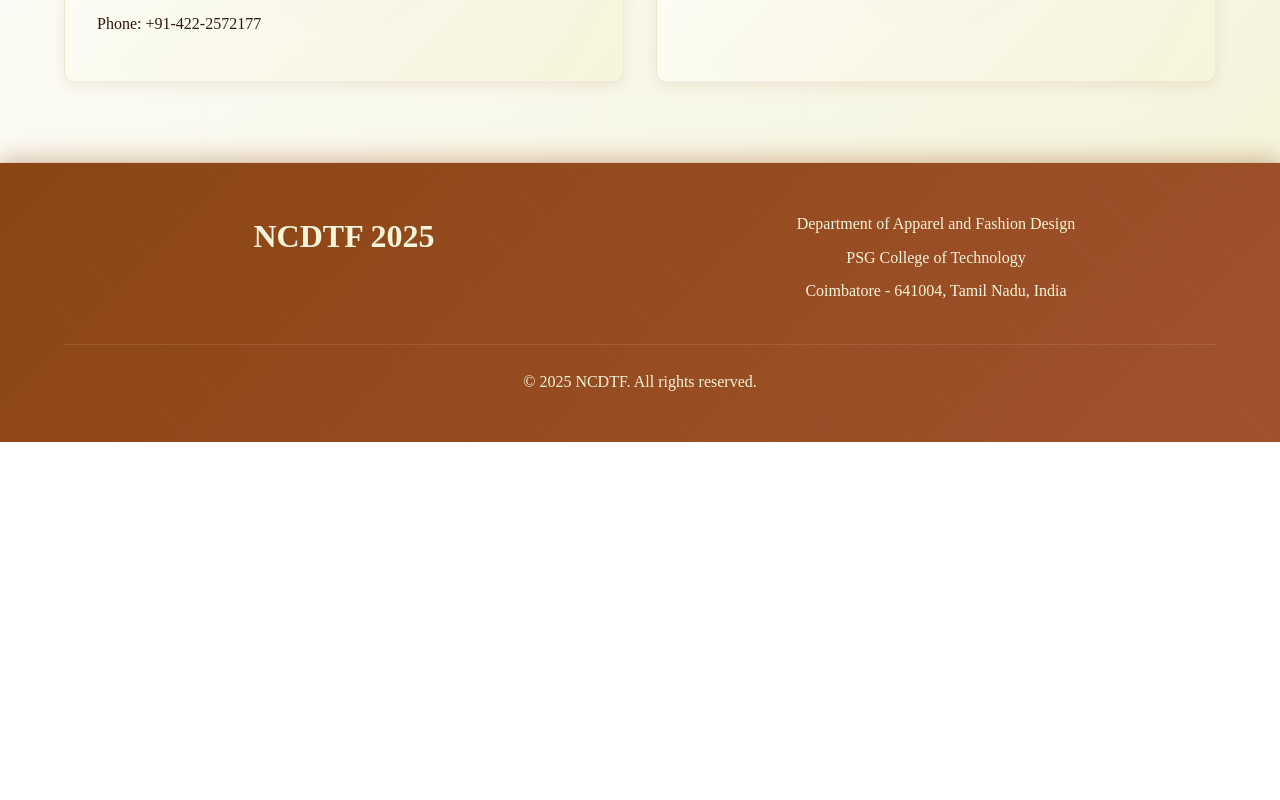
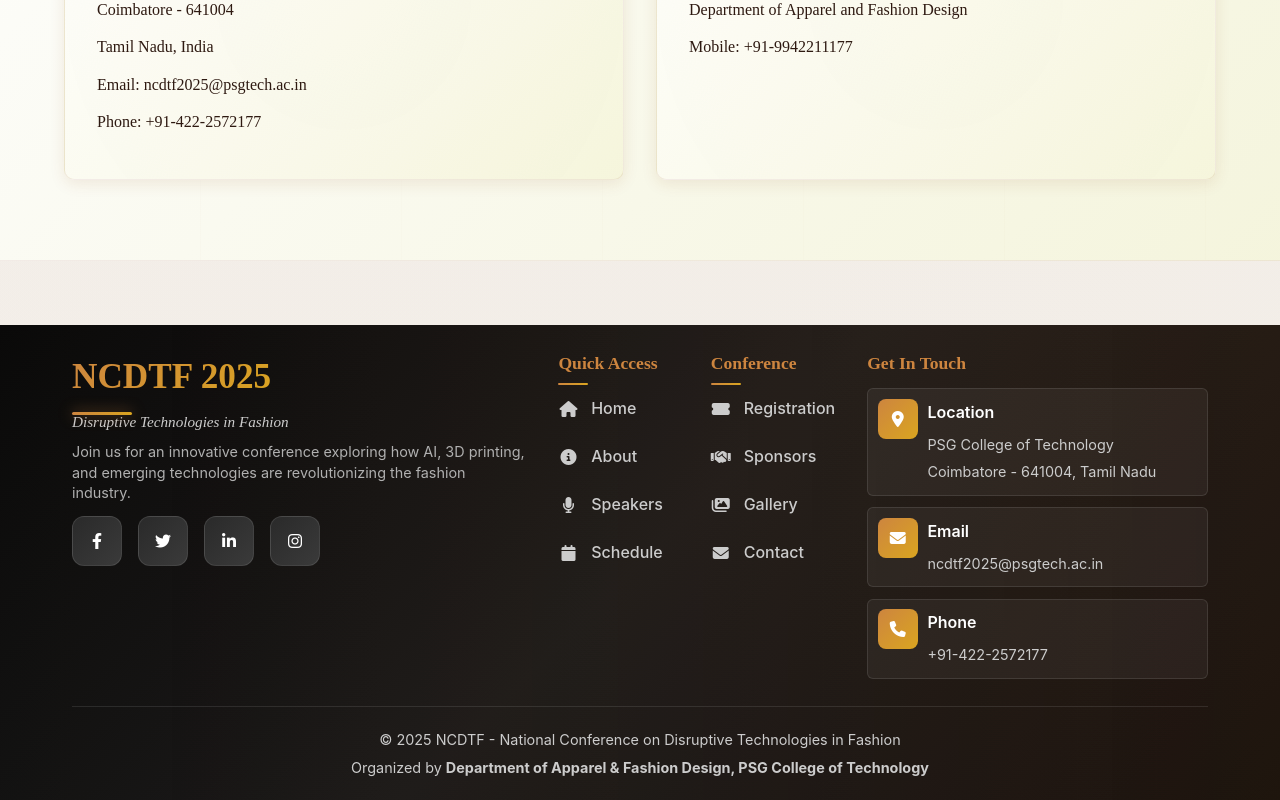
Before and after one commit to Shananthika13/Conference_web, a React (Vite) app: page / in a window 1280 px wide. Shown: the part 8239-9039 px from the top of the page. Before the commit the page ends 8681 px from the top, so only its background shows below. Built offline with nearby package versions, Linux system fonts and the light colour scheme.

Commit message:
messed up commit

```diff
--- a/index.html
+++ b/index.html
@@ -8,6 +8,7 @@
     <link rel="preconnect" href="https://fonts.googleapis.com">
     <link rel="preconnect" href="https://fonts.gstatic.com" crossorigin>
     <link href="https://fonts.googleapis.com/css2?family=Poppins:ital,wght@0,300;0,400;0,500;0,600;0,700;1,400;1,500;1,600&display=swap" rel="stylesheet">
+    <link rel="stylesheet" href="https://cdnjs.cloudflare.com/ajax/libs/font-awesome/6.4.0/css/all.min.css">
   </head>
   <body>
     <div id="root"></div>
--- a/src/FashionTechConference.css
+++ b/src/FashionTechConference.css
@@ -721,84 +721,7 @@
   color: #8b4513;
 }
 
-/* Enhanced Footer */
-.footer {
-  background:
-    linear-gradient(135deg, #654321 0%, #8b4513 25%, #a0522d 50%, #cd853f 75%, #daa520 100%),
-    radial-gradient(circle at center, rgba(255, 255, 255, 0.1) 0%, transparent 70%);
-  color: white;
-  padding: 3rem 2rem;
-  text-align: center;
-  box-shadow:
-    0 -4px 20px rgba(139, 69, 19, 0.3),
-    0 0 40px rgba(210, 105, 30, 0.1);
-  position: relative;
-  overflow: hidden;
-  width: 100vw;
-  margin: 0;
-  left: 0;
-  right: 0;
-}
-
-.footer::before {
-  content: '';
-  position: absolute;
-  top: 0;
-  left: 0;
-  width: 100%;
-  height: 100%;
-  background:
-    repeating-linear-gradient(
-      45deg,
-      transparent,
-      transparent 50px,
-      rgba(255, 255, 255, 0.02) 50px,
-      rgba(255, 255, 255, 0.02) 51px
-    );
-  animation: footer-pattern 10s linear infinite;
-}
-
-@keyframes footer-pattern {
-  0% { transform: translateX(0); }
-  100% { transform: translateX(71px); }
-}
-
-.footer-text {
-  margin-bottom: 1.5rem;
-  line-height: 1.7;
-  position: relative;
-  z-index: 2;
-}
-
-.footer-department {
-  font-size: 1.25rem;
-  font-weight: 700;
-  margin-bottom: 0.5rem;
-  color: #f5deb3;
-  text-shadow:
-    0 1px 3px rgba(0, 0, 0, 0.3),
-    0 0 15px rgba(245, 222, 179, 0.3);
-  position: relative;
-  z-index: 2;
-}
-
-.footer-college {
-  margin-bottom: 1.5rem;
-  color: #faf8f5;
-  font-weight: 500;
-  position: relative;
-  z-index: 2;
-}
-
-.footer-copyright {
-  margin-top: 2rem;
-  font-size: 0.9rem;
-  color: rgba(255, 255, 255, 0.8);
-  border-top: 1px solid rgba(255, 255, 255, 0.2);
-  padding-top: 1rem;
-  position: relative;
-  z-index: 2;
-}
+
 
 /* Media Queries */
 @media (min-width: 768px) {
@@ -1619,41 +1542,380 @@
   }
 }
 
-/* Footer */
-.footer {
-  background: linear-gradient(135deg, var(--primary-brown) 0%, var(--secondary-brown) 100%);
-  color: var(--cream);
-  padding: 3rem 2rem;
+/* Modern Interactive Footer */
+.modern-footer {
+  position: relative;
+  background: linear-gradient(135deg, #0a0a0a 0%, #1a1a1a 50%, #0a0a0a 100%);
+  color: #ffffff;
+  overflow: hidden;
   margin-top: 4rem;
-  width: 100vw;
-  margin: 0;
+}
+
+/* Animated Wave Background */
+.footer-waves {
+  position: absolute;
+  top: 0;
   left: 0;
-  right: 0;
-}
-
-.footer-content {
+  width: 100%;
+  height: 100%;
+  overflow: hidden;
+  z-index: 1;
+}
+
+.wave {
+  position: absolute;
+  top: 0;
+  left: -100%;
+  width: 200%;
+  height: 100%;
+  background: linear-gradient(90deg, transparent, rgba(139, 69, 19, 0.1), transparent);
+  animation: wave-slide 8s ease-in-out infinite;
+}
+
+.wave1 {
+  animation-delay: 0s;
+}
+
+.wave2 {
+  animation-delay: 2s;
+  background: linear-gradient(90deg, transparent, rgba(205, 133, 63, 0.08), transparent);
+}
+
+.wave3 {
+  animation-delay: 4s;
+  background: linear-gradient(90deg, transparent, rgba(160, 82, 45, 0.06), transparent);
+}
+
+@keyframes wave-slide {
+  0% { transform: translateX(0); }
+  50% { transform: translateX(50%); }
+  100% { transform: translateX(100%); }
+}
+
+/* Footer Container */
+.footer-container {
+  position: relative;
+  z-index: 2;
+  max-width: 1200px;
+  margin: 0 auto;
+  padding: 1.5rem 2rem 0;
+}
+
+.footer-main {
   display: grid;
-  grid-template-columns: repeat(auto-fit, minmax(250px, 1fr));
+  grid-template-columns: 2fr 1fr 1.5fr;
   gap: 2rem;
-  margin-bottom: 2rem;
-}
-
-.footer-logo {
-  font-size: 2rem;
+  margin-bottom: 1rem;
+}
+
+/* Brand Section */
+.footer-brand {
+  position: relative;
+}
+
+.brand-logo h2 {
+  font-size: 2.2rem;
   font-weight: 700;
   font-family: 'Playfair Display', serif;
-}
-
-.footer-info p {
+  background: linear-gradient(135deg, #cd853f, #daa520, #f4a460);
+  -webkit-background-clip: text;
+  -webkit-text-fill-color: transparent;
+  background-clip: text;
+  margin-bottom: 0.3rem;
+  position: relative;
+}
+
+.brand-logo h2::after {
+  content: '';
+  position: absolute;
+  bottom: -10px;
+  left: 0;
+  width: 60px;
+  height: 3px;
+  background: linear-gradient(90deg, #cd853f, #daa520);
+  border-radius: 2px;
+  animation: glow-pulse 2s ease-in-out infinite alternate;
+}
+
+@keyframes glow-pulse {
+  0% { box-shadow: 0 0 5px rgba(205, 133, 63, 0.5); }
+  100% { box-shadow: 0 0 20px rgba(205, 133, 63, 0.8); }
+}
+
+.brand-tagline {
+  font-size: 0.95rem;
+  color: #cccccc;
+  font-style: italic;
   margin-bottom: 0.5rem;
   font-family: 'Crimson Text', serif;
 }
 
+.brand-description {
+  font-size: 0.9rem;
+  line-height: 1.4;
+  color: #b0b0b0;
+  margin-bottom: 0.8rem;
+  font-family: 'Inter', sans-serif;
+}
+
+/* Social Icons */
+.social-icons {
+  display: flex;
+  gap: 1rem;
+}
+
+.social-icon {
+  position: relative;
+  display: flex;
+  align-items: center;
+  justify-content: center;
+  width: 50px;
+  height: 50px;
+  border-radius: 12px;
+  background: linear-gradient(135deg, #2a2a2a, #3a3a3a);
+  color: #ffffff;
+  text-decoration: none;
+  transition: all 0.3s ease;
+  border: 1px solid rgba(255, 255, 255, 0.1);
+}
+
+.social-icon:hover {
+  transform: translateY(-5px) scale(1.1);
+  box-shadow: 0 10px 25px rgba(205, 133, 63, 0.3);
+}
+
+.social-icon[data-platform="facebook"]:hover {
+  background: linear-gradient(135deg, #1877f2, #42a5f5);
+}
+
+.social-icon[data-platform="twitter"]:hover {
+  background: linear-gradient(135deg, #1da1f2, #64b5f6);
+}
+
+.social-icon[data-platform="linkedin"]:hover {
+  background: linear-gradient(135deg, #0077b5, #42a5f5);
+}
+
+.social-icon[data-platform="instagram"]:hover {
+  background: linear-gradient(135deg, #e4405f, #f48fb1);
+}
+
+.tooltip {
+  position: absolute;
+  bottom: 120%;
+  left: 50%;
+  transform: translateX(-50%);
+  background: rgba(0, 0, 0, 0.8);
+  color: white;
+  padding: 0.5rem 1rem;
+  border-radius: 6px;
+  font-size: 0.8rem;
+  opacity: 0;
+  visibility: hidden;
+  transition: all 0.3s ease;
+  white-space: nowrap;
+}
+
+.social-icon:hover .tooltip {
+  opacity: 1;
+  visibility: visible;
+  bottom: 130%;
+}
+
+/* Footer Links */
+.footer-links {
+  display: flex;
+  gap: 3rem;
+}
+
+.link-group h4 {
+  font-size: 1.1rem;
+  font-weight: 600;
+  color: #cd853f;
+  margin-bottom: 0.7rem;
+  font-family: 'Playfair Display', serif;
+  position: relative;
+}
+
+.link-group h4::after {
+  content: '';
+  position: absolute;
+  bottom: -8px;
+  left: 0;
+  width: 30px;
+  height: 2px;
+  background: linear-gradient(90deg, #cd853f, #daa520);
+  border-radius: 1px;
+}
+
+.link-group ul {
+  list-style: none;
+  padding: 0;
+  margin: 0;
+}
+
+.link-group li {
+  margin-bottom: 0.4rem;
+}
+
+.link-group a {
+  display: flex;
+  align-items: center;
+  gap: 0.8rem;
+  color: #cccccc;
+  text-decoration: none;
+  font-family: 'Inter', sans-serif;
+  transition: all 0.3s ease;
+  padding: 0.5rem 0;
+  border-radius: 6px;
+}
+
+.link-group a:hover {
+  color: #cd853f;
+  transform: translateX(10px);
+  padding-left: 1rem;
+  background: rgba(205, 133, 63, 0.1);
+}
+
+.link-group a i {
+  font-size: 1rem;
+  width: 20px;
+  text-align: center;
+}
+
+/* Contact Section */
+.footer-contact h4 {
+  font-size: 1.1rem;
+  font-weight: 600;
+  color: #cd853f;
+  margin-bottom: 0.7rem;
+  font-family: 'Playfair Display', serif;
+}
+
+.contact-info {
+  margin-bottom: 0;
+}
+
+.contact-item {
+  display: flex;
+  align-items: flex-start;
+  gap: 0.6rem;
+  margin-bottom: 0.7rem;
+  padding: 0.6rem;
+  background: rgba(255, 255, 255, 0.05);
+  border-radius: 6px;
+  border: 1px solid rgba(255, 255, 255, 0.1);
+  transition: all 0.3s ease;
+}
+
+.contact-item:hover {
+  background: rgba(205, 133, 63, 0.1);
+  border-color: rgba(205, 133, 63, 0.3);
+  transform: translateY(-2px);
+}
+
+.contact-icon {
+  display: flex;
+  align-items: center;
+  justify-content: center;
+  width: 40px;
+  height: 40px;
+  border-radius: 8px;
+  background: linear-gradient(135deg, #cd853f, #daa520);
+  color: white;
+  flex-shrink: 0;
+}
+
+.contact-details strong {
+  display: block;
+  color: #ffffff;
+  font-weight: 600;
+  margin-bottom: 0.3rem;
+  font-family: 'Inter', sans-serif;
+}
+
+.contact-details span {
+  color: #cccccc;
+  font-size: 0.9rem;
+  line-height: 1.4;
+  font-family: 'Inter', sans-serif;
+}
+
+
+
+/* Footer Bottom */
 .footer-bottom {
   border-top: 1px solid rgba(255, 255, 255, 0.1);
-  padding-top: 1.5rem;
+  padding: 1rem 0;
+  position: relative;
+}
+
+.footer-bottom-content {
   text-align: center;
-  font-family: 'Crimson Text', serif;
+}
+
+.copyright p {
+  margin: 0.3rem 0;
+  color: #cccccc;
+  font-size: 0.9rem;
+  font-family: 'Inter', sans-serif;
+}
+
+
+
+/* Responsive Design */
+@media (max-width: 1024px) {
+  .footer-main {
+    grid-template-columns: 1fr 1fr;
+    gap: 3rem;
+  }
+
+  .footer-contact {
+    grid-column: span 2;
+  }
+}
+
+@media (max-width: 768px) {
+  .footer-container {
+    padding: 1.5rem 1.5rem 0;
+  }
+
+  .footer-main {
+    grid-template-columns: 1fr;
+    gap: 1.5rem;
+  }
+
+  .brand-logo h2 {
+    font-size: 2rem;
+  }
+
+  .footer-links {
+    flex-direction: column;
+    gap: 1rem;
+  }
+
+  .footer-bottom-content {
+    text-align: center;
+  }
+
+  .social-icons {
+    justify-content: center;
+  }
+}
+
+@media (max-width: 480px) {
+  .footer-container {
+    padding: 1.2rem 1rem 0;
+  }
+
+  .brand-logo h2 {
+    font-size: 1.8rem;
+  }
+
+  .social-icon {
+    width: 45px;
+    height: 45px;
+  }
 }
 
 /* Responsive Design */
--- a/src/FashionTechConference.jsx
+++ b/src/FashionTechConference.jsx
@@ -394,6 +394,12 @@
               </div>
             </div>
           </div>
+
+          <div className="button-container">
+            <button className="register-button" onClick={() => window.location.href = 'https://docs.google.com/forms/d/e/1FAIpQLScH70vv_hrP16fRkEQZ0_bsgi69phIsNT4xul6lfegnZ774Fw/viewform?usp=header'}>
+              Become a Sponsor
+            </button>
+          </div>
         </div>
       </section>
 
@@ -424,19 +430,110 @@
         </div>
       </section>
 
-      {/* Footer */}
-      <footer className="footer">
-        <div className="container">
-          <div className="footer-content">
-            <div className="footer-logo">NCDTF 2025</div>
-            <div className="footer-info">
-              <p>Department of Apparel and Fashion Design</p>
-              <p>PSG College of Technology</p>
-              <p>Coimbatore - 641004, Tamil Nadu, India</p>
+      {/* Modern Interactive Footer */}
+      <footer className="modern-footer">
+        <div className="footer-waves">
+          <div className="wave wave1"></div>
+          <div className="wave wave2"></div>
+          <div className="wave wave3"></div>
+        </div>
+
+        <div className="footer-container">
+          <div className="footer-main">
+            <div className="footer-brand">
+              <div className="brand-logo">
+                <h2>NCDTF 2025</h2>
+                <div className="brand-tagline">Disruptive Technologies in Fashion</div>
+              </div>
+              <p className="brand-description">
+                Join us for an innovative conference exploring how AI, 3D printing,
+                and emerging technologies are revolutionizing the fashion industry.
+              </p>
+              <div className="social-icons">
+                <a href="#" className="social-icon" data-platform="facebook">
+                  <i className="fab fa-facebook-f"></i>
+                  <span className="tooltip">Facebook</span>
+                </a>
+                <a href="#" className="social-icon" data-platform="twitter">
+                  <i className="fab fa-twitter"></i>
+                  <span className="tooltip">Twitter</span>
+                </a>
+                <a href="#" className="social-icon" data-platform="linkedin">
+                  <i className="fab fa-linkedin-in"></i>
+                  <span className="tooltip">LinkedIn</span>
+                </a>
+                <a href="#" className="social-icon" data-platform="instagram">
+                  <i className="fab fa-instagram"></i>
+                  <span className="tooltip">Instagram</span>
+                </a>
+              </div>
+            </div>
+
+            <div className="footer-links">
+              <div className="link-group">
+                <h4>Quick Access</h4>
+                <ul>
+                  <li><a href="#home"><i className="fas fa-home"></i> Home</a></li>
+                  <li><a href="#about"><i className="fas fa-info-circle"></i> About</a></li>
+                  <li><a href="#speakers"><i className="fas fa-microphone"></i> Speakers</a></li>
+                  <li><a href="#schedule"><i className="fas fa-calendar"></i> Schedule</a></li>
+                </ul>
+              </div>
+
+              <div className="link-group">
+                <h4>Conference</h4>
+                <ul>
+                  <li><a href="#registration"><i className="fas fa-ticket-alt"></i> Registration</a></li>
+                  <li><a href="#sponsors"><i className="fas fa-handshake"></i> Sponsors</a></li>
+                  <li><a href="#gallery"><i className="fas fa-images"></i> Gallery</a></li>
+                  <li><a href="#contact"><i className="fas fa-envelope"></i> Contact</a></li>
+                </ul>
+              </div>
+            </div>
+
+            <div className="footer-contact">
+              <h4>Get In Touch</h4>
+              <div className="contact-info">
+                <div className="contact-item">
+                  <div className="contact-icon">
+                    <i className="fas fa-map-marker-alt"></i>
+                  </div>
+                  <div className="contact-details">
+                    <strong>Location</strong>
+                    <span>PSG College of Technology<br/>Coimbatore - 641004, Tamil Nadu</span>
+                  </div>
+                </div>
+
+                <div className="contact-item">
+                  <div className="contact-icon">
+                    <i className="fas fa-envelope"></i>
+                  </div>
+                  <div className="contact-details">
+                    <strong>Email</strong>
+                    <span>ncdtf2025@psgtech.ac.in</span>
+                  </div>
+                </div>
+
+                <div className="contact-item">
+                  <div className="contact-icon">
+                    <i className="fas fa-phone"></i>
+                  </div>
+                  <div className="contact-details">
+                    <strong>Phone</strong>
+                    <span>+91-422-2572177</span>
+                  </div>
+                </div>
+              </div>
             </div>
           </div>
+
           <div className="footer-bottom">
-            <p>&copy; 2025 NCDTF. All rights reserved.</p>
+            <div className="footer-bottom-content">
+              <div className="copyright">
+                <p>&copy; 2025 NCDTF - National Conference on Disruptive Technologies in Fashion</p>
+                <p>Organized by <strong>Department of Apparel & Fashion Design, PSG College of Technology</strong></p>
+              </div>
+            </div>
           </div>
         </div>
       </footer>
```
